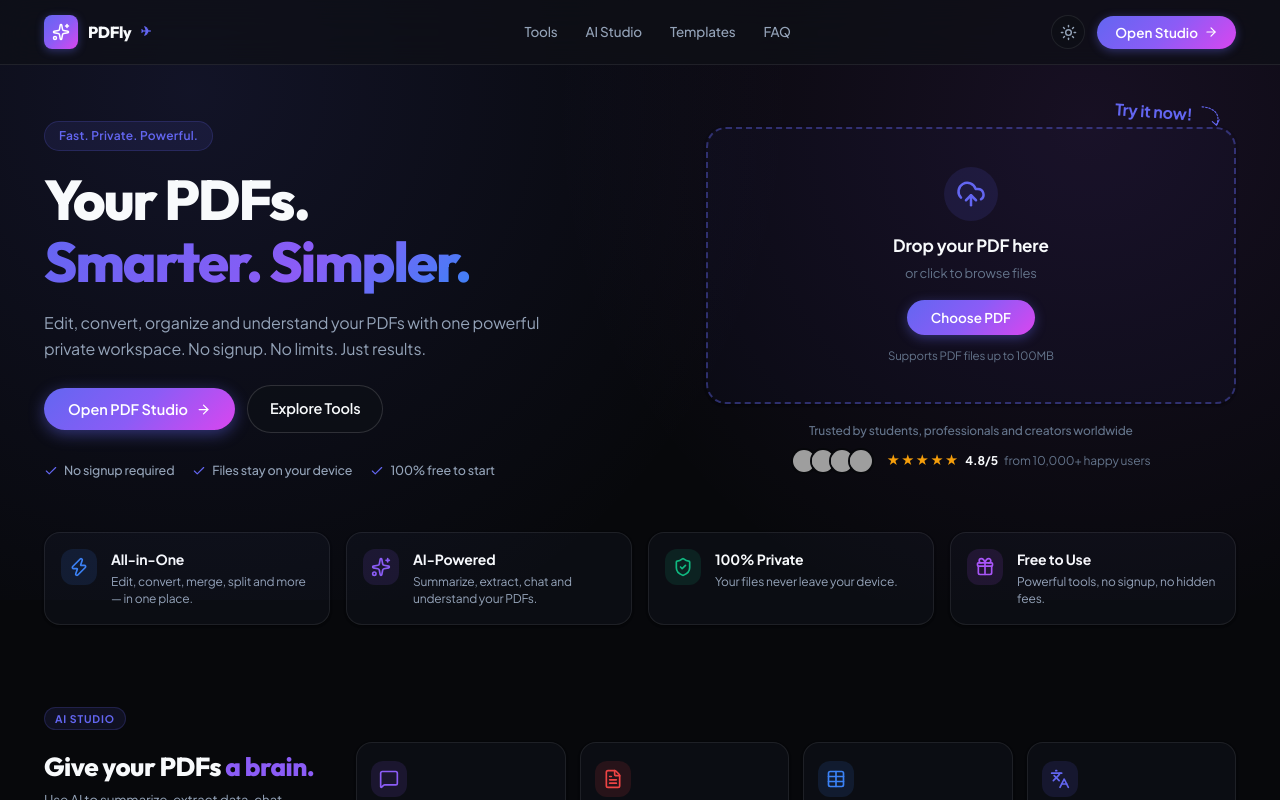
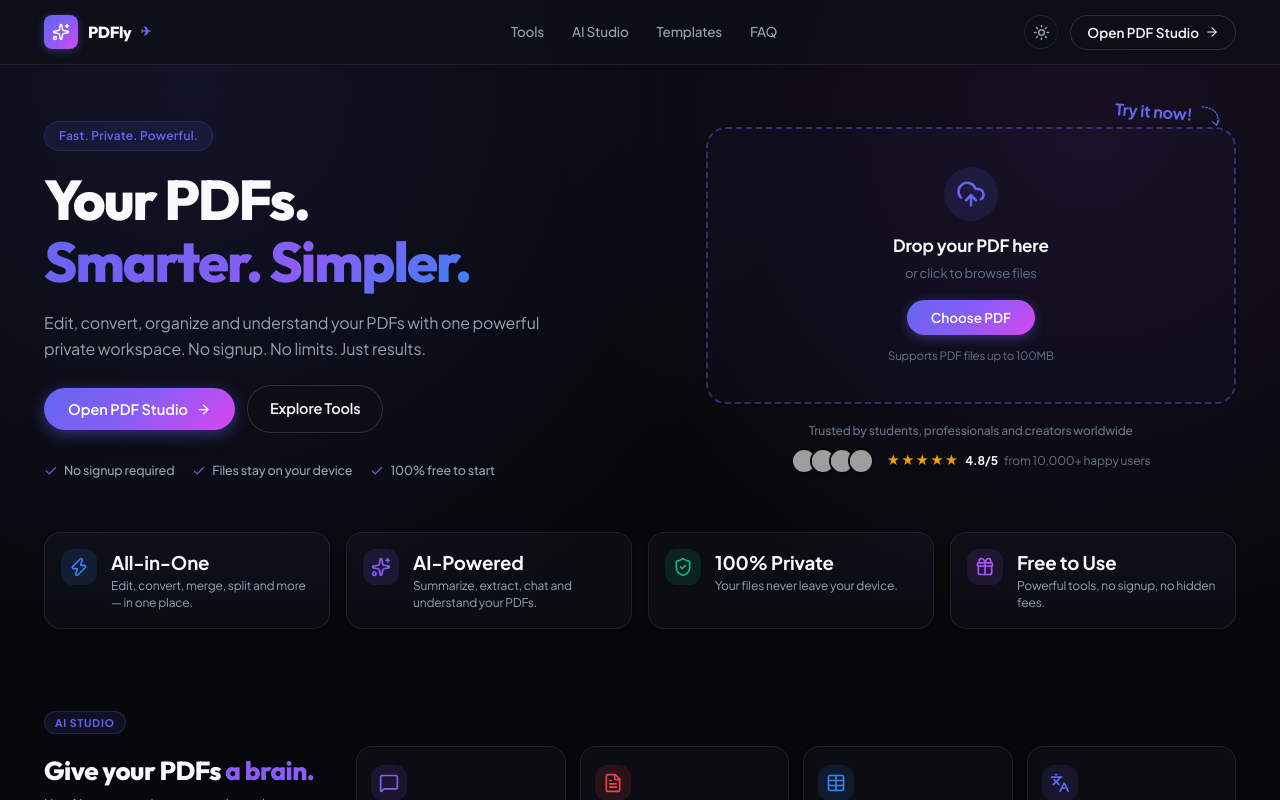
Before and after one commit to Parthdarji13/PDFly, a Next.js app: page / in a window 1280 px wide. Built offline with nearby package versions, Linux system fonts and the light colour scheme; grey boxes are pictures that could not be loaded; a web font is replaced by a local one.

Commit message:
feat: implement PDF editor stylesheet, Gemini AI client, and related AI API routes

```diff
--- a/package.json
+++ b/package.json
@@ -5,7 +5,8 @@
   "scripts": {
     "dev": "next dev",
     "build": "next build",
-    "start": "next start"
+    "start": "next start",
+    "lint": "next lint"
   },
   "keywords": [],
   "author": "",
--- a/src/app/api/ai/chat/route.ts
+++ b/src/app/api/ai/chat/route.ts
@@ -3,7 +3,7 @@
 
 export async function POST(req: NextRequest) {
   try {
-    const ip = req.headers.get('x-forwarded-for') || '127.0.0.1';
+    const ip = (req.headers.get('x-forwarded-for') || '127.0.0.1').split(',')[0].trim();
     const rateCheck = checkRateLimit(ip, 40, 60000);
     if (!rateCheck.allowed) {
       return NextResponse.json(
--- a/src/app/api/ai/edit-assist/route.ts
+++ b/src/app/api/ai/edit-assist/route.ts
@@ -3,7 +3,7 @@
 
 export async function POST(req: NextRequest) {
   try {
-    const ip = req.headers.get('x-forwarded-for') || '127.0.0.1';
+    const ip = (req.headers.get('x-forwarded-for') || '127.0.0.1').split(',')[0].trim();
     const rateCheck = checkRateLimit(ip, 50, 60000);
     if (!rateCheck.allowed) {
       return NextResponse.json(
--- a/src/app/api/ai/insights/route.ts
+++ b/src/app/api/ai/insights/route.ts
@@ -3,7 +3,7 @@
 
 export async function POST(req: NextRequest) {
   try {
-    const ip = req.headers.get('x-forwarded-for') || '127.0.0.1';
+    const ip = (req.headers.get('x-forwarded-for') || '127.0.0.1').split(',')[0].trim();
     const rateCheck = checkRateLimit(ip, 30, 60000);
     if (!rateCheck.allowed) {
       return NextResponse.json(
--- a/src/app/api/ai/summarize/route.ts
+++ b/src/app/api/ai/summarize/route.ts
@@ -3,7 +3,7 @@
 
 export async function POST(req: NextRequest) {
   try {
-    const ip = req.headers.get('x-forwarded-for') || '127.0.0.1';
+    const ip = (req.headers.get('x-forwarded-for') || '127.0.0.1').split(',')[0].trim();
     const rateCheck = checkRateLimit(ip, 30, 60000);
     if (!rateCheck.allowed) {
       return NextResponse.json(
--- a/src/app/editor.css
+++ b/src/app/editor.css
@@ -1187,21 +1187,23 @@
   display: inline-flex;
   align-items: center;
   gap: 6px;
-  padding: 8px 18px;
-  background: var(--grad-primary);
-  color: #ffffff;
+  padding: 8px 16px;
+  background: transparent;
+  color: var(--text-primary);
   font-size: 13.5px;
   font-weight: 600;
   border-radius: var(--radius-full);
-  border: none;
+  border: 1px solid var(--border-medium);
   cursor: pointer;
-  box-shadow: 0 2px 10px rgba(99, 102, 241, 0.4);
+  box-shadow: none;
   transition: all var(--transition-fast);
 }
 
 .btn-open-studio:hover {
+  background: var(--bg-hover);
+  border-color: var(--accent-primary);
+  color: var(--accent-primary);
   transform: translateY(-1px);
-  box-shadow: 0 4px 16px rgba(99, 102, 241, 0.55);
 }
 
 /* 2. Hero Section */
@@ -1877,8 +1879,9 @@
 }
 
 .tool-tile-desc {
-  font-size: 11.5px;
-  line-height: 1.4;
+  font-size: 13.5px;
+  font-weight: 450;
+  line-height: 1.5;
   color: var(--text-secondary);
   margin: 0;
 }
@@ -1906,7 +1909,7 @@
 
 .templates-title {
   font-family: var(--font-display);
-  font-size: 24px;
+  font-size: 26px;
   font-weight: 800;
   line-height: 1.25;
   letter-spacing: -0.02em;
@@ -3654,7 +3657,7 @@
 
 .faq-main-title {
   font-family: var(--font-display);
-  font-size: 28px;
+  font-size: 26px;
   font-weight: 800;
   line-height: 1.2;
   letter-spacing: -0.02em;
--- a/src/app/page.tsx
+++ b/src/app/page.tsx
@@ -411,6 +411,12 @@
             setCurrentView('editor');
             setState((prev) => ({ ...prev, isSearchModalOpen: true }));
           }
+          return;
+        case 'protect':
+          showToast('Password protection is coming soon! Use Watermark PDF to add visual stamps.', 'info');
+          return;
+        case 'unlock':
+          showToast('PDF unlock is coming soon! For now, use an external tool to remove passwords before uploading.', 'info');
           return;
       }
 
--- a/src/components/home/HomePage.tsx
+++ b/src/components/home/HomePage.tsx
@@ -144,7 +144,7 @@
               className="btn-open-studio"
               onClick={() => onOpenTool('edit')}
             >
-              <span>Open Studio</span>
+              <span>Open PDF Studio</span>
               <ArrowRight size={14} />
             </button>
           </div>
@@ -290,7 +290,7 @@
             <Zap size={20} />
           </div>
           <div className="highlight-content">
-            <h4>All-in-One</h4>
+            <h3>All-in-One</h3>
             <p>Edit, convert, merge, split and more — in one place.</p>
           </div>
         </div>
@@ -300,7 +300,7 @@
             <Sparkles size={20} />
           </div>
           <div className="highlight-content">
-            <h4>AI-Powered</h4>
+            <h3>AI-Powered</h3>
             <p>Summarize, extract, chat and understand your PDFs.</p>
           </div>
         </div>
@@ -310,7 +310,7 @@
             <ShieldCheck size={20} />
           </div>
           <div className="highlight-content">
-            <h4>100% Private</h4>
+            <h3>100% Private</h3>
             <p>Your files never leave your device.</p>
           </div>
         </div>
@@ -320,7 +320,7 @@
             <Gift size={20} />
           </div>
           <div className="highlight-content">
-            <h4>Free to Use</h4>
+            <h3>Free to Use</h3>
             <p>Powerful tools, no signup, no hidden fees.</p>
           </div>
         </div>
@@ -400,10 +400,10 @@
         <div className="pdf-tools-header-row">
           <div>
             <h2 className="pdf-tools-title">
-              Everything you need. <span className="text-indigo-accent">One workspace.</span>
+              All the PDF tools <span className="text-indigo-accent">you need.</span>
             </h2>
             <p className="pdf-tools-subtitle">
-              Powerful and easy-to-use tools to handle your PDFs, all in one place.
+              Powerful, private, and easy-to-use tools to handle any document task in one workspace.
             </p>
           </div>
         </div>
@@ -514,12 +514,12 @@
               </div>
               <ArrowRight size={14} className="tool-arrow-link" />
             </div>
-            <h3 className="tool-tile-title">Protect PDF</h3>
-            <p className="tool-tile-desc">Add password encryption</p>
+            <h3 className="tool-tile-title">Watermark PDF</h3>
+            <p className="tool-tile-desc">Add custom watermarks</p>
           </div>
 
           {/* 10. Unlock PDF */}
-          <div className="tool-tile-card" onClick={() => onOpenTool('edit')}>
+          <div className="tool-tile-card" onClick={() => onOpenTool('unlock')}>
             <div className="tool-tile-top">
               <div className="tool-tile-icon-box bg-orange-tint">
                 <Unlock size={18} />
@@ -568,7 +568,7 @@
           <div className="templates-preview-row">
             {/* Template 1: Invoice */}
             <div className="template-card" onClick={() => onLoadSample('invoice')}>
-              <div className="template-doc-thumbnail">
+              <div className="template-doc-thumbnail" aria-hidden="true">
                 <div className="mini-doc invoice-doc">
                   <div className="inv-top-bar" />
                   <div className="inv-header">
@@ -587,7 +587,7 @@
                     <span className="inv-bill-client">Global Tech Innovations</span>
                   </div>
 
-                  <table className="inv-table">
+                  <table className="inv-table" role="presentation">
                     <thead>
                       <tr>
                         <th>ITEM</th>
@@ -630,7 +630,7 @@
 
             {/* Template 2: Resume */}
             <div className="template-card" onClick={() => onLoadSample('resume')}>
-              <div className="template-doc-thumbnail">
+              <div className="template-doc-thumbnail" aria-hidden="true">
                 <div className="mini-doc resume-doc">
                   <div className="res-header">
                     <div className="res-name">ALEXANDER R. VANCE</div>
@@ -674,7 +674,7 @@
 
             {/* Template 3: NDA Agreement */}
             <div className="template-card" onClick={() => onLoadSample('contract')}>
-              <div className="template-doc-thumbnail">
+              <div className="template-doc-thumbnail" aria-hidden="true">
                 <div className="mini-doc nda-doc">
                   <div className="nda-header">
                     <div className="nda-title">NON-DISCLOSURE AGREEMENT</div>
@@ -719,7 +719,7 @@
 
             {/* Template 4: Certificate */}
             <div className="template-card" onClick={() => onLoadSample('certificate')}>
-              <div className="template-doc-thumbnail">
+              <div className="template-doc-thumbnail" aria-hidden="true">
                 <div className="mini-doc certificate-doc">
                   <div className="cert-border-outer">
                     <div className="cert-border-inner">
@@ -892,7 +892,7 @@
 
           {/* Product Col */}
           <div className="footer-col">
-            <h5 className="footer-heading">Product</h5>
+            <h3 className="footer-heading">Product</h3>
             <ul className="footer-links-list">
               <li>
                 <a href="#tools">Tools</a>
@@ -908,7 +908,7 @@
 
           {/* Support Col */}
           <div className="footer-col">
-            <h5 className="footer-heading">Support</h5>
+            <h3 className="footer-heading">Support</h3>
             <ul className="footer-links-list">
               <li><a href="#faq">FAQ</a></li>
               <li><a href="mailto:support@pdfly.app">Contact</a></li>
@@ -922,7 +922,7 @@
             © {new Date().getFullYear()} PDFly. All rights reserved.
           </div>
           <div className="footer-built-with">
-            Built with <span style={{ color: '#ef4444' }}>❤️</span> for a more productive you.
+            Built with love <span style={{ color: '#ef4444' }} aria-hidden="true">❤️</span> for a more productive you.
           </div>
         </div>
       </footer>
```
Also changed, not shown: src/lib/ai/gemini.ts (+13 -7 lines), 1 other file (tests, documents, lock files or other folders).
